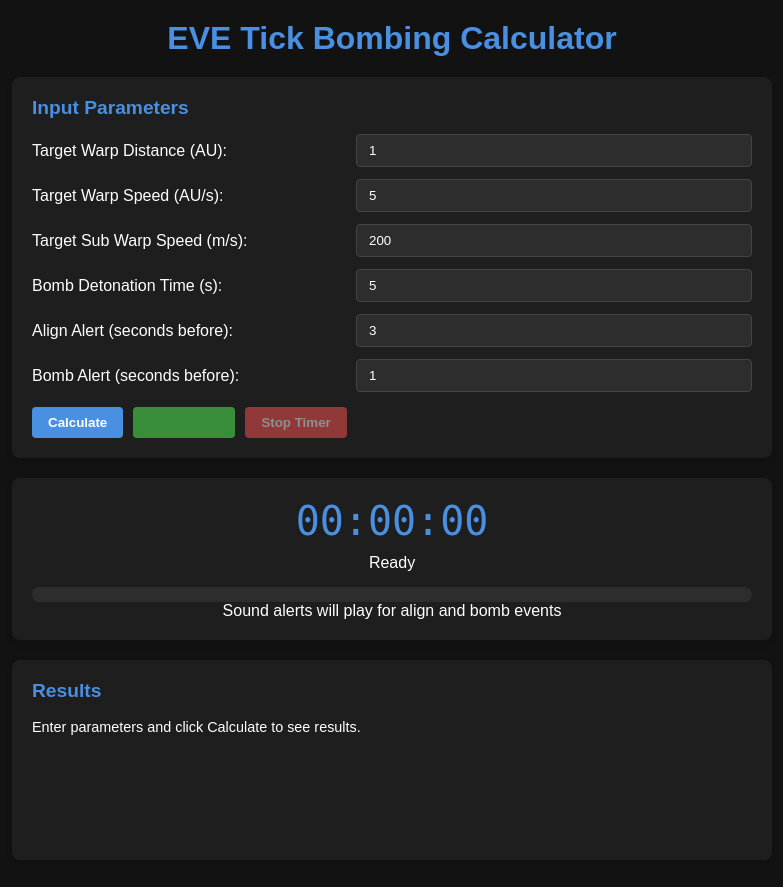
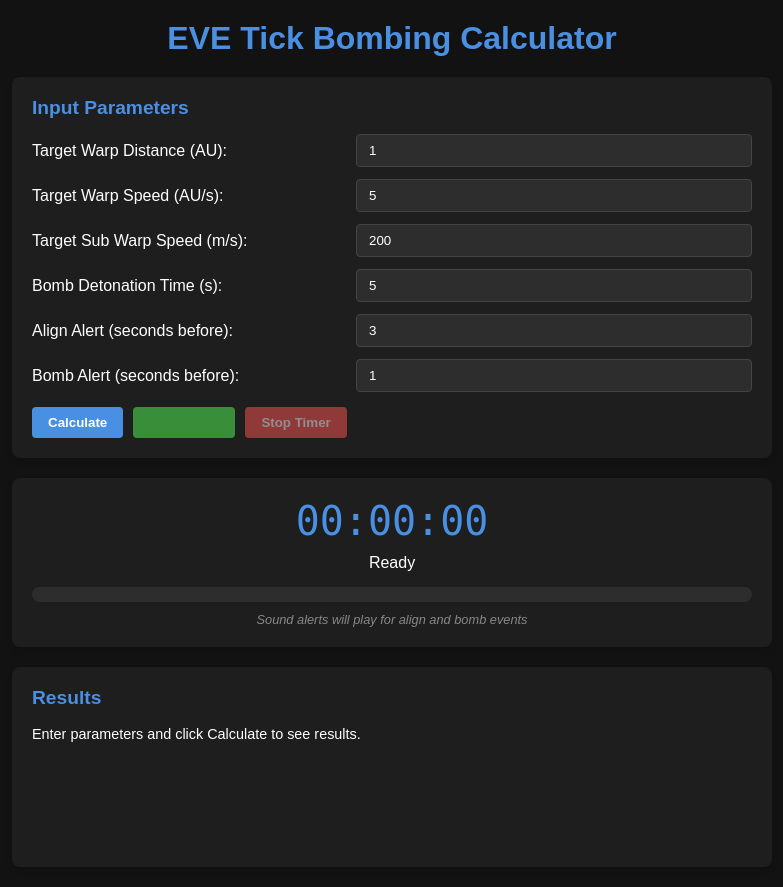
Before and after one commit to ieatacidme/Tickbomb, a Flask app: page / in a window 1280 px wide. Shown: the whole page, without its empty margins (248-1031 px from the left). Before the commit the page ends 735 px from the top, so only its background shows below. Run offline with Flask 3, Linux system fonts and the light colour scheme.

Commit message:
Improve styling: Add muted text color and styling for sound notes.
Replit-Commit-Author: Agent
Replit-Commit-Session-Id: 5e7e92f6-f3b5-48e0-95f3-bcbff3ebd1c0
Replit-Commit-Screenshot-Url: https://storage.googleapis.com/screenshot-production-us-central1/6905d8ca-8059-42b2-9601-61b1661d9472/eae23c25-8041-4be1-bbd7-ed8f4826d30c.jpg

```diff
--- a/static/css/style.css
+++ b/static/css/style.css
@@ -2,6 +2,7 @@
     --bg-color: #121212;
     --frame-color: #1E1E1E;
     --text-color: #FFFFFF;
+    --text-muted: #888888;
     --accent-color: #4A90E2;
     --warning-color: #FF5555;
     --success-color: #55FF55;
@@ -140,6 +141,13 @@ h2 {
     transition: width 0.5s;
 }
 
+.sound-note {
+    font-size: 0.8rem;
+    color: var(--text-muted);
+    margin-top: 10px;
+    font-style: italic;
+}
+
 .results-card {
     min-height: 200px;
 }
```
